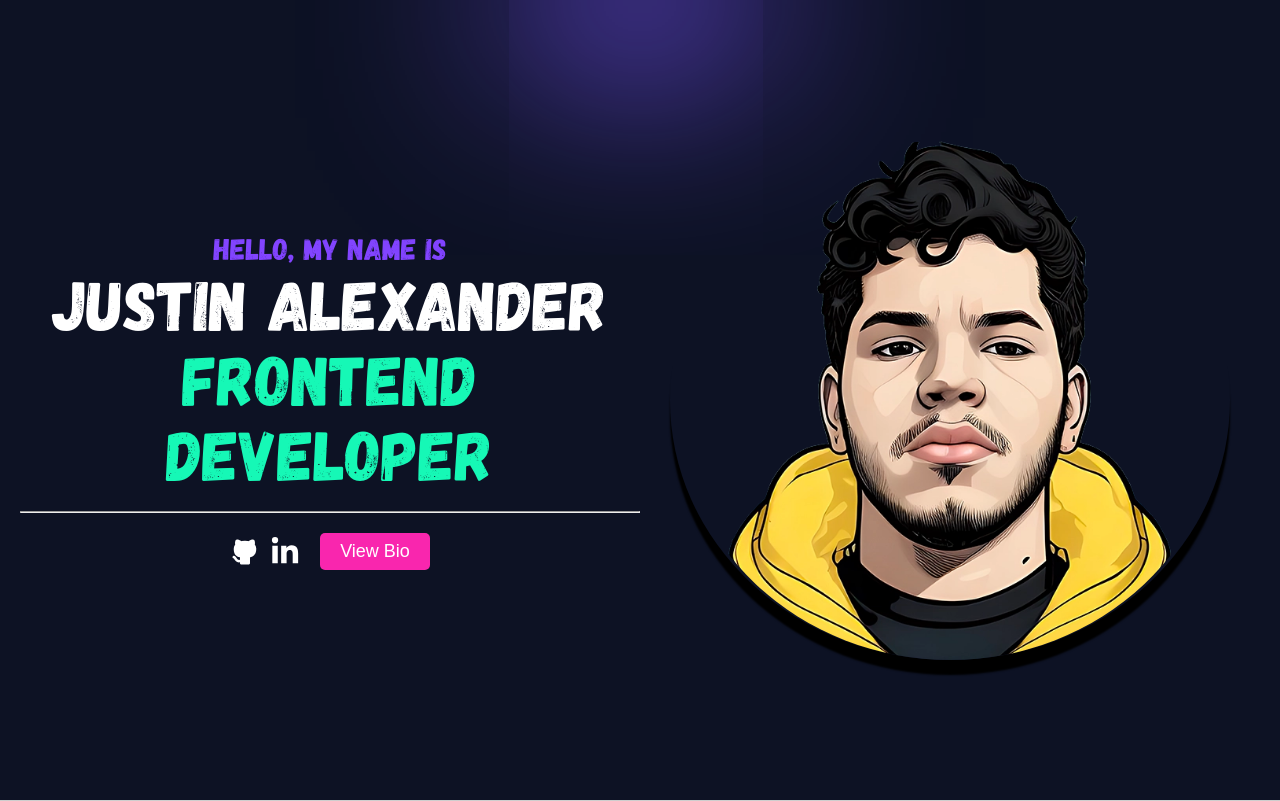
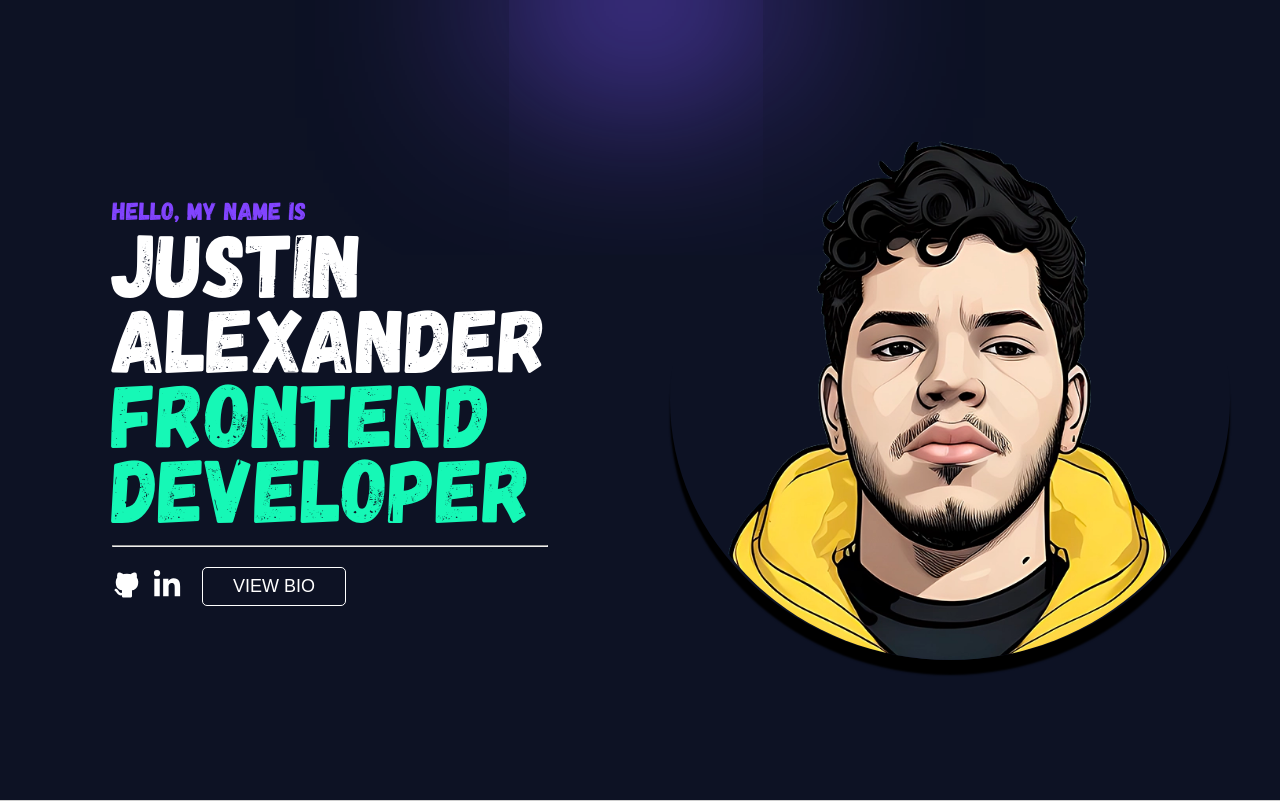
Before and after one commit to im7ven/portfolio2.0, a React (Vite) app: page / in a window 1280 px wide. Built offline with nearby package versions, Linux system fonts and the light colour scheme; a web font is replaced by a local one.

Commit message:
refactor: chagne the layout

```diff
--- a/src/components/Hero.tsx
+++ b/src/components/Hero.tsx
@@ -9,52 +9,34 @@ const HeroWrapper = styled.section`
   ${sectionBlock}
   ${grid1x2}
   padding: 0 2rem;
-
-  @media screen and (min-width: 1200px) {
-    max-width: 140rem;
-    margin: 0 auto;
-  }
+  max-width: 125rem;
+  margin: 0 auto;
 `;
 
 const HeroDetails = styled.div`
   text-align: center;
 
-  @media screen and (min-width: 1024px) {
-    // text-align: left;
+  @media screen and (min-width: 768px) {
+    text-align: left;
   }
 `;
 
-const headingStyles = css`
+const AuthorHeading = styled.h1`
   line-height: 4.5rem;
   font-family: myFont, sans-sherif;
   font-size: 5rem;
   font-weight: normal;
   transition: 0.3s ease-in-out;
 
-  @media screen and (min-width: 480px) {
-    font-size: 6rem;
-    line-height: 5.5rem;
-  }
-
   @media screen and (min-width: 768px) {
-    font-size: 7rem;
+    font-size: 9rem;
     line-height: 7.5rem;
+    max-width: 45rem;
   }
 `;
 
-const H1 = styled.h1`
-  ${headingStyles}
-  font-size: 5rem;
-  color: #fff;
-`;
-
-const H2 = styled.h2`
-  ${headingStyles}
-  font-size: 5rem;
-  color: var(--secondary-color);
-`;
-
 const Avatar = styled.img`
+  align-self: end;
   border-radius: 50%;
   grid-row: 1;
   max-width: 30rem;
@@ -64,9 +46,11 @@ const Avatar = styled.img`
   position: relative;
 
   @media screen and (min-width: 500px) {
-    max-width: 40rem;
+    // max-width: 40rem;
   }
+
   @media screen and (min-width: 768px) {
+    align-self: center;
     box-shadow: 0 15px 2px 0 #000;
     grid-column: 2;
     max-width: 55rem;
@@ -80,7 +64,6 @@ const HorizontalLine = styled.hr`
 const IconWrapper = styled.div`
   display: flex;
   gap: 1rem;
-  justify-content: center;
   align-items: center;
 `;
 
@@ -88,17 +71,35 @@ const Greeting = styled.p`
   font-family: myFont;
   font-size: 3rem;
   color: var(--primary-color);
-  font-size: 3rem;
+  font-size: 2.5rem;
+`;
+
+const ButtonHover = styled.span`
+  transition: all 0.1s ease-in;
+
+  &:hover {
+    transform: translatey(-0.2rem);
+  }
 `;
 
 const AboutLink = styled.button`
   border-radius: var(--border-radius);
   margin-left: 1rem;
-  padding: 0.8rem 2rem;
+  padding: 0.8rem 3rem;
+  text-transform: uppercase;
+  font-weight: 300;
   font-size: 1.8rem;
   color: #fff;
-  border: 0;
-  background-color: var(--accent-color);
+  border: 1px solid white;
+  background: 0;
+`;
+
+const AuthorWrapper = styled.div`
+  color: #fff;
+
+  &.author {
+    color: var(--secondary-color);
+  }
 `;
 
 const Hero = () => {
@@ -106,13 +107,24 @@ const Hero = () => {
     <HeroWrapper>
       <HeroDetails>
         <Greeting>Hello, my name is</Greeting>
-        <H1>Justin Alexander</H1>
-        <H2>Frontend Developer</H2>
+        <AuthorHeading className="author">
+          <AuthorWrapper>Justin</AuthorWrapper>
+          <AuthorWrapper>Alexander</AuthorWrapper>
+          <AuthorWrapper className="author">Frontend</AuthorWrapper>
+          <AuthorWrapper className="author">Developer</AuthorWrapper>
+        </AuthorHeading>
         <HorizontalLine></HorizontalLine>
         <IconWrapper>
-          <TbBrandGithubFilled size="30px" color="#fff" />
-          <FaLinkedinIn size="30px" color="#fff" />
-          <AboutLink>View Bio</AboutLink>
+          <ButtonHover>
+            <TbBrandGithubFilled size="30px" color="#fff" />
+          </ButtonHover>
+
+          <ButtonHover>
+            <FaLinkedinIn size="30px" color="#fff" />
+          </ButtonHover>
+          <ButtonHover>
+            <AboutLink>View Bio</AboutLink>
+          </ButtonHover>
         </IconWrapper>
       </HeroDetails>
       <Avatar src={avatar} alt="" />
```
